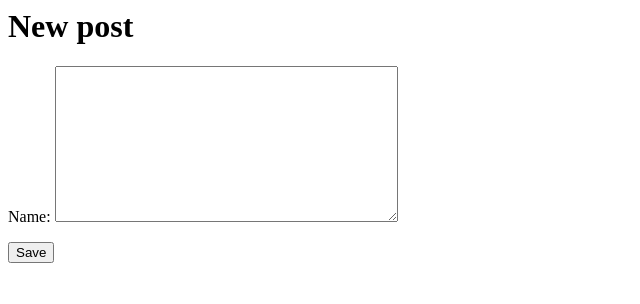
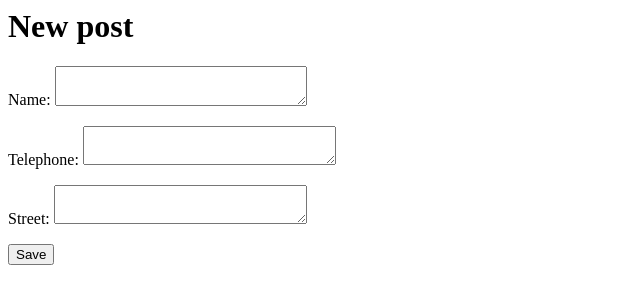
Before and after one commit to Jap9/Django_Restaurant, a Django app: template templates/Restaurantapp/new_restaurant.html in a window 1280 px wide. Shown: the top 304 px of the page, without its empty margins (0-640 px from the left). Run offline with Django 3.2, Linux system fonts and the light colour scheme; the template is opened without the code that fills it: values that come from a table or form of the project are taken from there, others are empty; parts of the project's set-up code (start-up, migrations or seed data) failed here and were passed over.

Commit message:
Arreglat estil css de les caselles

```diff
--- a/Restaurantapp/forms.py
+++ b/Restaurantapp/forms.py
@@ -6,4 +6,4 @@ class PostForm(forms.ModelForm):
 
         class Meta:
             model = Restaurant
-            fields = ('name',)
+            fields = ('name','telephone','street',)
--- a/projecteRestaurant/settings.py
+++ b/projecteRestaurant/settings.py
@@ -83,5 +83,8 @@ USE_TZ = True
 # https://docs.djangoproject.com/en/1.7/howto/static-files/
 
 STATIC_URL = '/static/'
-
+STATIC_ROOT = 'templates/Restaurantapp/static_root/'
+STATICFILES_DIRS = (
+    os.path.join(BASE_DIR, 'templates/Restaurantapp/static/'),
+)
 TEMPLATE_DIRS = (os.path.join(BASE_DIR,  'templates'),)
--- a/templates/Restaurantapp/base.html
+++ b/templates/Restaurantapp/base.html
@@ -3,6 +3,9 @@
 
  <html>
         <head>
+            <link rel="stylesheet" href="//maxcdn.bootstrapcdn.com/bootstrap/3.2.0/css/bootstrap.min.css">
+            <link rel="stylesheet" href="//maxcdn.bootstrapcdn.com/bootstrap/3.2.0/css/bootstrap-theme.min.css">
+
             <title>Restaurant</title>
         </head>
         <body>
--- a/templates/Restaurantapp/new_restaurant.html
+++ b/templates/Restaurantapp/new_restaurant.html
@@ -1,4 +1,9 @@
-
+{% load staticfiles %}
+<html>
+        <head>
+            <link rel="stylesheet" href="{% static 'css/blog.css' %}">
+            <title></title>
+        </head>
 
     {% block content %}
         <h1>New post</h1>
@@ -7,3 +12,4 @@
             <button type="submit" class="save btn btn-default">Save</button>
         </form>
     {% endblock %}
+</html>
--- /dev/null
+++ b/templates/Restaurantapp/static/css/blog.css
@@ -0,0 +1,5 @@
+.post-form textarea, .post-form input {
+    width: 20%;
+    height:5% ;
+
+}
```
Also changed, not shown: db.sqlite3.
